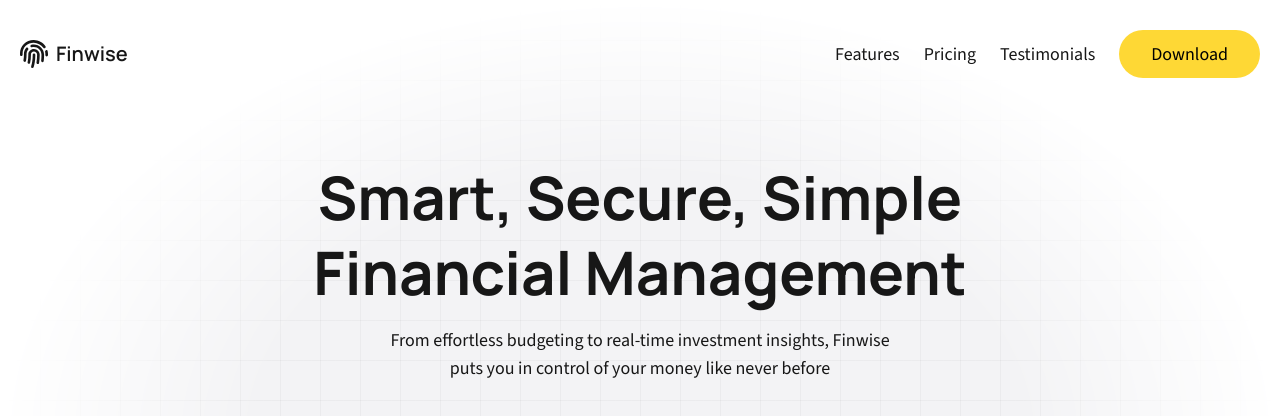
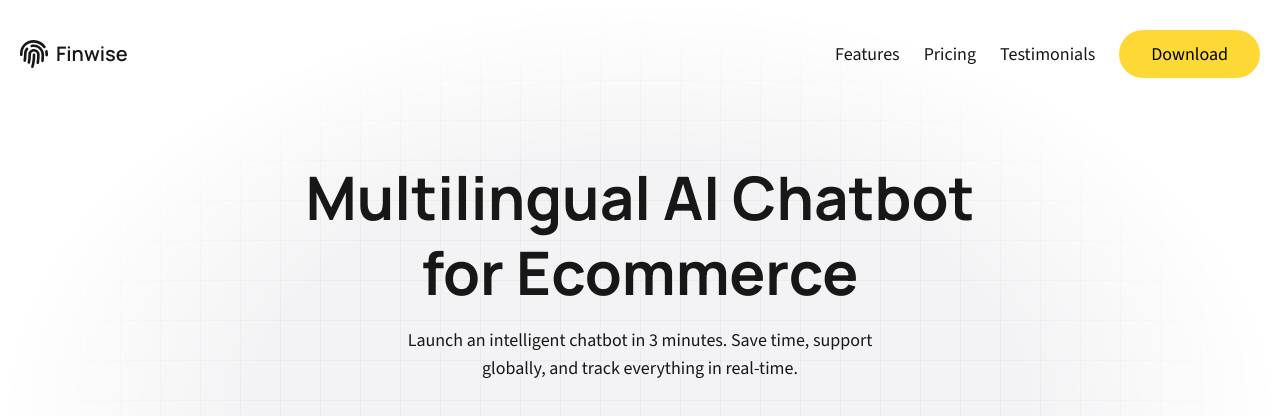
Before and after one commit to Ortannu/finwise-saas-landing-page, a Next.js app: page / in a window 1280 px wide. Shown: the top 416 px of the page. Built offline with nearby package versions, Linux system fonts and the light colour scheme.

Commit message:
Update hero.ts

```diff
--- a/src/data/hero.ts
+++ b/src/data/hero.ts
@@ -1,5 +1,6 @@
 export const heroDetails = {
-    heading: 'Smart, Secure, Simple Financial Management',
-    subheading: 'From effortless budgeting to real-time investment insights, Finwise puts you in control of your money like never before',
-    centerImageSrc: '/images/hero-mockup.webp',
-}
+  heading: 'Multilingual AI Chatbot for Ecommerce',
+  subheading:
+    'Launch an intelligent chatbot in 3 minutes. Save time, support globally, and track everything in real-time.',
+  centerImageSrc: '/images/hero-ai.webp',
+};
```
